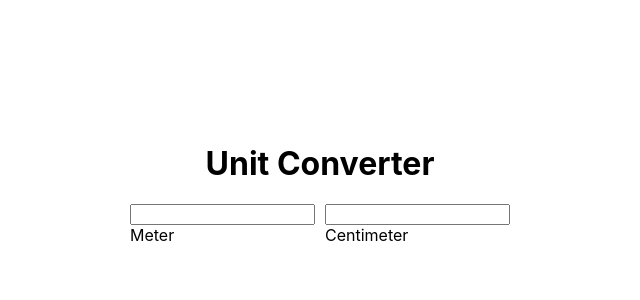
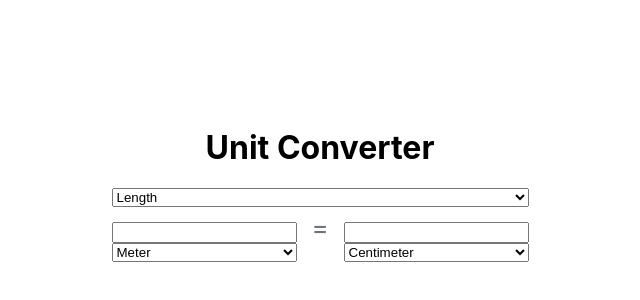
Before and after one commit to AVu120/unit-converter, a React (Create React App) app: page / in a window 1280 px wide. Shown: the part 216-516 px from the top of the page, without its empty margins (320-960 px from the left). Built offline with nearby package versions, Linux system fonts and the light colour scheme.

Commit message:
Add placeholder select elements.

```diff
--- a/src/App.module.scss
+++ b/src/App.module.scss
@@ -6,14 +6,27 @@
   justify-content: center;
 }
 
-.grid {
+.inputs_container {
   display: grid;
-  grid-template-columns: auto auto;
+  grid-template-columns: auto;
+  grid-row-gap: 15px;
+}
+.measurement_selector_input {
+  // with:
+}
+
+.inputs_grid {
+  display: grid;
+  grid-template-columns: auto auto auto;
   grid-column-gap: 10px;
   grid-row-gap: 10px;
 }
 
-.input {
-  display: flex;
-  flex-direction: column;
+.equalSign {
+  text-align: center;
+  width: 27px;
+  font-size: 26px;
+  color: #70757a;
+  position: relative;
+  bottom: 10px;
 }
--- a/src/App.tsx
+++ b/src/App.tsx
@@ -8,7 +8,7 @@ import { updateUnitValues } from "./services/unitConversion";
 import { IMap } from "./types/common";
 
 function App() {
-  const [length, setLength] = useState<IMap<string | number>>({
+  const [unitValues, setUnitValues] = useState<IMap<string | number>>({
     unit1: 0,
     unit2: 0,
   });
@@ -21,7 +21,11 @@ function App() {
   return (
     <div className={styles.App}>
       <h1>Unit Converter</h1>
-      <div className={styles.grid}>
+      <div className={styles.inputs_container}>
+        <select className={styles.measurement_selector_input}>
+          <option>Length</option>
+        </select>
+        <div className={styles.inputs_grid}>
           <Unit1Input
             onChange={(e: ChangeEvent<HTMLInputElement>) =>
               updateUnitValues({
@@ -30,16 +34,17 @@ function App() {
                 units: ["m", "cm"],
                 leftToRightConversion: (num) => num * 100,
                 rightToLeftConversion: (num) => num / 100,
-              setState: setLength,
+                setState: setUnitValues,
                 setErrors,
                 errors,
               })
             }
-          value={length.m}
+            value={unitValues.m}
             unit="m"
             label="Meter"
             errors={errors}
           />
+          <span className={styles.equalSign}>=</span>
           <Unit2Input
             onChange={(e: ChangeEvent<HTMLInputElement>) => {
               updateUnitValues({
@@ -48,18 +53,19 @@ function App() {
                 units: ["m", "cm"],
                 leftToRightConversion: (num) => num * 100,
                 rightToLeftConversion: (num) => num / 100,
-              setState: setLength,
+                setState: setUnitValues,
                 setErrors,
                 errors,
               });
             }}
-          value={length.cm}
+            value={unitValues.cm}
             unit="cm"
             label="Centimeter"
             errors={errors}
           />
         </div>
       </div>
+    </div>
   );
 }
 
--- a/src/components/input/Input.module.scss
+++ b/src/components/input/Input.module.scss
@@ -1,8 +1,23 @@
+$errorColor: red;
+
 .input {
   display: flex;
   flex-direction: column;
 }
 
-.error {
-  border-color: red;
+.input_error {
+  border-color: $errorColor !important;
 }
+
+.input_error:focus {
+  border-color: $errorColor;
+  outline: none;
+}
+
+.error_message {
+  color: $errorColor;
+  font-size: 0.75rem;
+}
+
+.unit_selector {
+}
--- a/src/components/input/Input.tsx
+++ b/src/components/input/Input.tsx
@@ -20,15 +20,12 @@ const Input = ({ onChange, value, label, unit, errors }: IInputProps) => {
       <input
         onChange={onChange}
         value={value}
-        className={`${!hasValidInput && styles.error}`}
+        className={`${!hasValidInput && styles.input_error}`}
       />
-      <label style={{ display: "flex", justifyContent: "space-between" }}>
-        {hasValidInput ? (
-          <span>{label}</span>
-        ) : (
-          <span style={{ color: "red", fontSize: "1rem" }}>{errorMessage}</span>
-        )}
-      </label>
+      <span className={styles.error_message}>{errorMessage}</span>
+      <select>
+        <option>{label}</option>
+      </select>
     </div>
   );
 };
```
Lines whose indentation alone changed are shown as unchanged.
